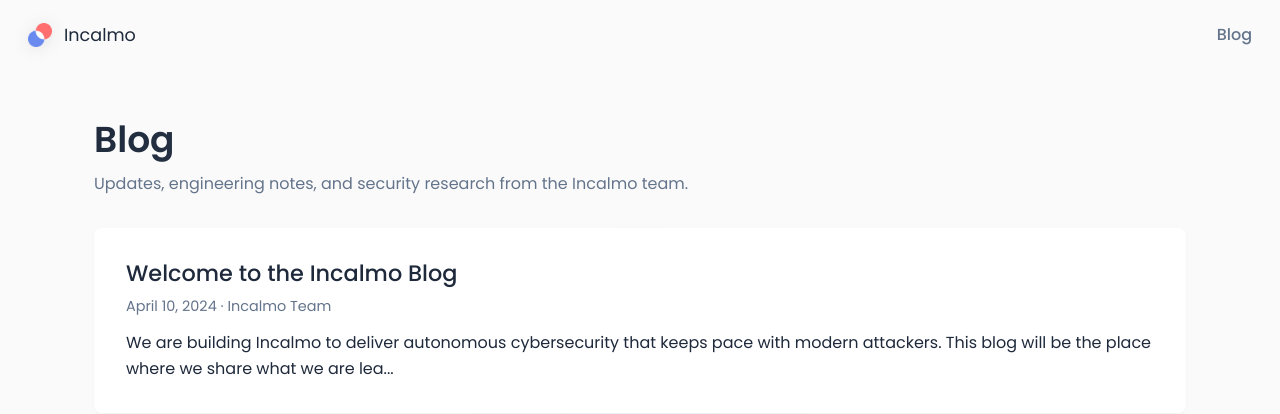
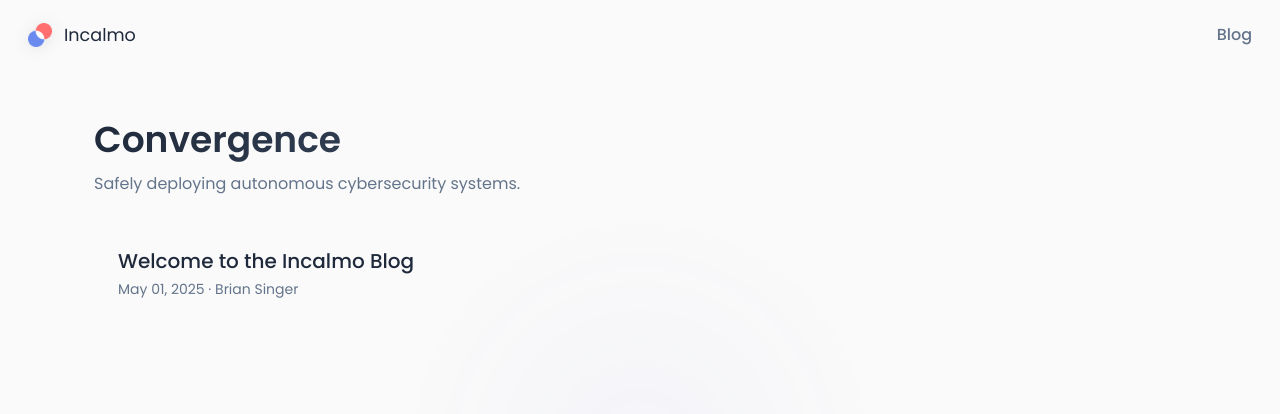
Before and after one commit to Incalmo/incalmo.github.io, a Jekyll site: the page built from blog/index.md, in a window 1280 px wide. Shown: the top 414 px of the page. Built offline with Jekyll 4.4.1, drawn with Linux system fonts in a browser that asks for light colours.

Commit message:
Cleaner blog design

```diff
--- a/_layouts/post.html
+++ b/_layouts/post.html
@@ -4,7 +4,7 @@
 <article class="post">
   <header class="post-header">
     <h1 class="page-title">{{ page.title }}</h1>
-    <p class="post-meta">Published {{ page.date | date: '%B %d, %Y' }}{% if page.author %} · {{ page.author }}{% endif %}</p>
+    <p class="post-meta">{{ page.date | date: '%B %d, %Y' }}{% if page.author %} · {{ page.author }}{% endif %}</p>
     {% if page.description %}
     <p class="page-lead">{{ page.description }}</p>
     {% endif %}
--- a/_posts/2024-04-10-welcome-to-the-incalmo-blog.md
+++ b/_posts/2024-04-10-welcome-to-the-incalmo-blog.md
@@ -2,6 +2,8 @@
 layout: post
 title: "Welcome to the Incalmo Blog"
 description: "Why we are sharing our journey toward autonomous cybersecurity."
+author: Brian Singer
+date: 2025-05-01
 ---
 We are building Incalmo to deliver autonomous cybersecurity that keeps pace with modern attackers. This blog will be the place where we share what we are learning as we build, ship, and secure AI-driven systems.<!--more-->
 
--- a/assets/blog.css
+++ b/assets/blog.css
@@ -76,37 +76,54 @@
   padding: 0;
   margin: 0;
   display: grid;
-  gap: 1.5rem;
+  gap: 0;
 }
 
 .post-card {
-  background: #ffffff;
+  background: transparent;
   border: none;
-  border-radius: 0.5rem;
-  padding: 2rem;
-  transition: all 0.15s ease;
-  box-shadow: 0 1px 3px rgba(0, 0, 0, 0.04);
+  border-bottom: 1px solid var(--border);
+  transition: all 0.2s ease;
+}
+
+.post-card:last-child {
+  border-bottom: none;
 }
 
 .post-card:hover {
-  box-shadow: 0 4px 12px rgba(0, 0, 0, 0.08);
-  transform: translateY(-1px);
+  background: transparent;
+}
+
+.post-card:hover .post-card-title {
+  color: var(--accent);
 }
 
 .post-card a {
   color: inherit;
   text-decoration: none;
+  display: block;
+  padding: 1.25rem 1.5rem;
+  cursor: pointer;
+}
+
+.post-card a:hover {
+  cursor: pointer;
 }
 
 .post-card-title {
-  font-size: 1.4rem;
-  margin: 0 0 0.5rem;
+  font-size: 1.25rem;
+  font-weight: 500;
+  margin: 0 0 0.25rem;
+  line-height: 1.3;
+  color: var(--fg);
+  transition: color 0.2s ease;
 }
 
 .post-meta {
   color: var(--muted);
-  font-size: 0.9rem;
-  margin-bottom: 0.75rem;
+  font-size: 0.875rem;
+  margin: 0;
+  font-weight: 400;
 }
 
 .post-excerpt {
--- a/blog/index.md
+++ b/blog/index.md
@@ -1,8 +1,8 @@
 ---
 layout: default
-title: Blog
+title: Convergence
 permalink: /blog/
-description: Updates, engineering notes, and security research from the Incalmo team.
+description: Safely deploying autonomous cybersecurity systems.
 ---
 <h1 class="page-title">{{ page.title }}</h1>
 <p class="page-lead">{{ page.description }}</p>
@@ -14,7 +14,6 @@
     <a href="{{ post.url | relative_url }}">
       <h2 class="post-card-title">{{ post.title }}</h2>
       <p class="post-meta">{{ post.date | date: '%B %d, %Y' }}{% if post.author %} · {{ post.author }}{% endif %}</p>
-      <p class="post-excerpt">{{ post.excerpt | strip_html | truncate: 160 }}</p>
     </a>
   </li>
   {% endfor %}
```
Also changed, not shown: 5 other files.
